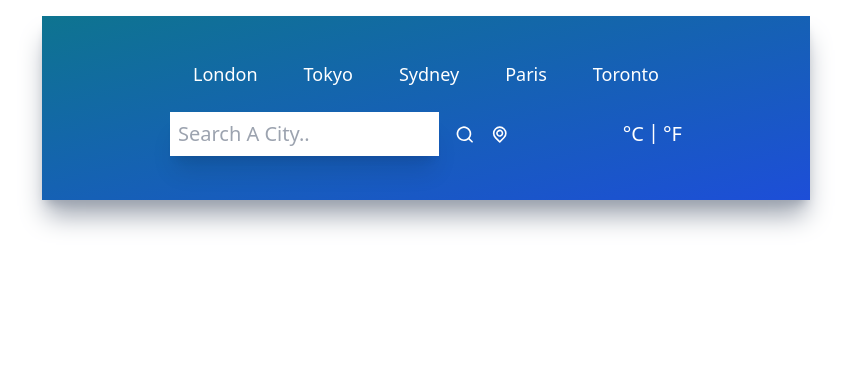
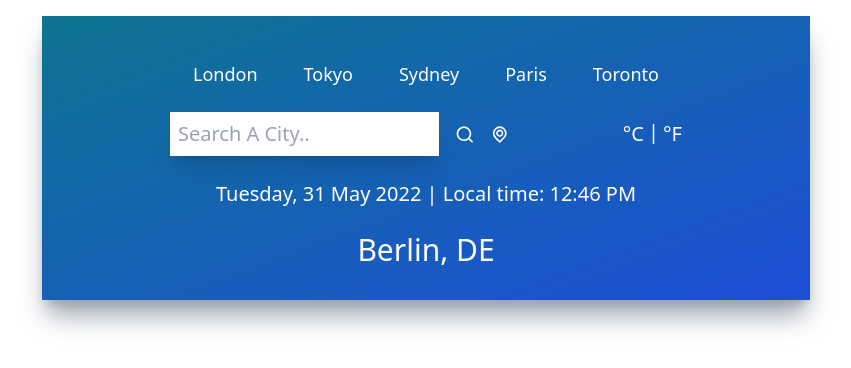
Before and after one commit to Kunal-Vijay/Dark-Sky---Weather-app, a React (Create React App) app: page / in a window 1280 px wide. Shown: the top 368 px of the page, without its empty margins (214-1065 px from the left). Built offline with nearby package versions, Linux system fonts and the light colour scheme.

Commit message:
added Time&Location component

```diff
--- a/src/App.js
+++ b/src/App.js
@@ -1,5 +1,6 @@
 import './App.css';
 import Inputs from './components/Inputs';
+import TimeandLocation from './components/TimeandLocation';
 import Topbuttons from './components/Topbuttons';
 
 function App() {
@@ -7,6 +8,7 @@
     <div className="mx-auto max-w-screen-md mt-4 py-5 px-32 bg-gradient-to-br from-cyan-700 to-blue-700 h-fit shadow-xl shadow-gray-400">
       <Topbuttons/>
       <Inputs/>
+      <TimeandLocation/>
     </div>
   );
 }
--- /dev/null
+++ b/src/components/TimeandLocation.jsx
@@ -0,0 +1,16 @@
+import React from 'react'
+
+export default function TimeandLocation() {
+  return (
+    <div>
+      <div className="flex items-center justify-center my-6">
+        <p className="text-white text-xl font-extralight">
+          Tuesday, 31 May 2022 | Local time: 12:46 PM
+        </p>
+      </div>
+      <div className="flex items-center justify-center my-3">
+        <p className="text-white text-3xl font-medium">Berlin, DE</p>
+      </div>
+    </div>
+  )
+}
```
